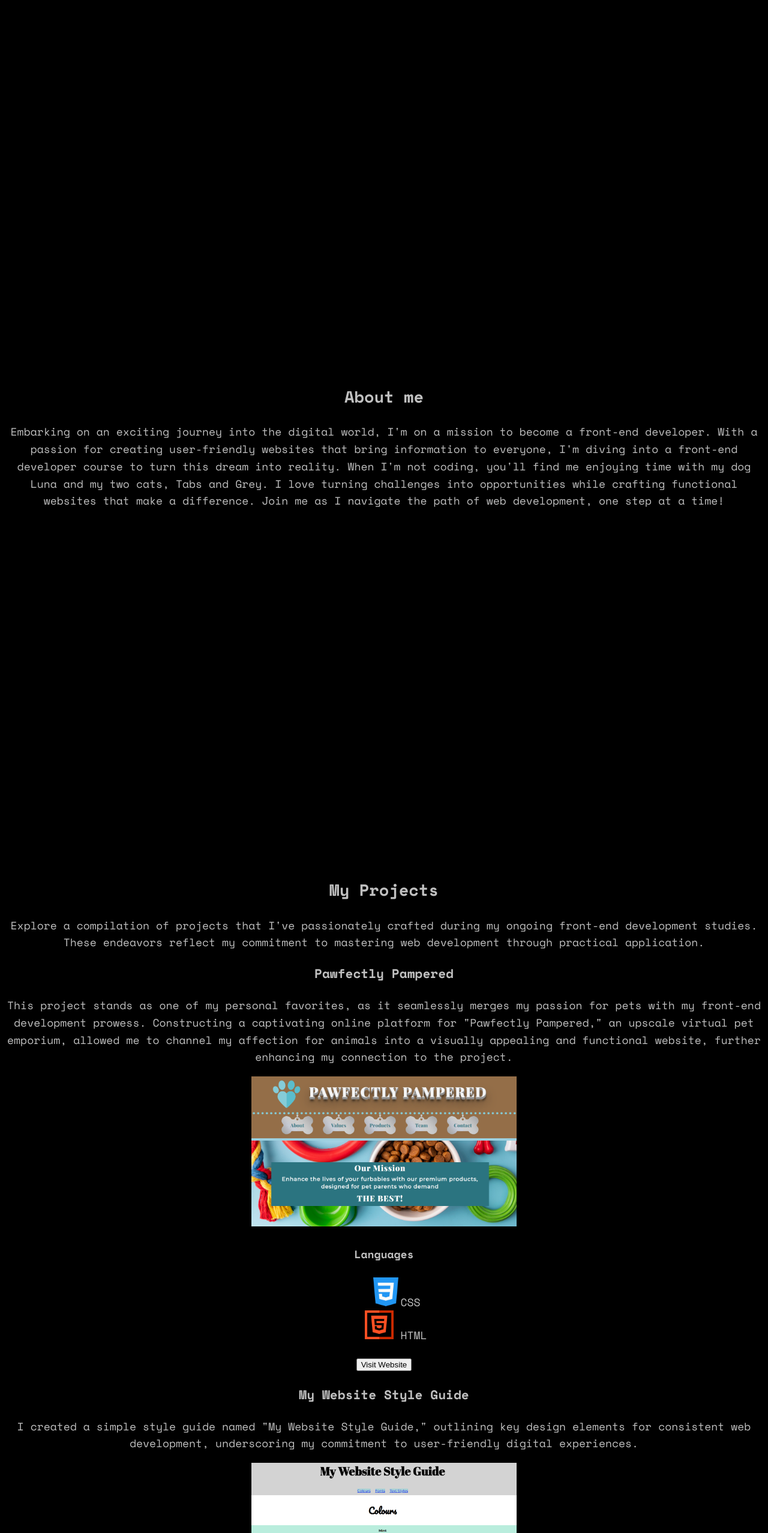
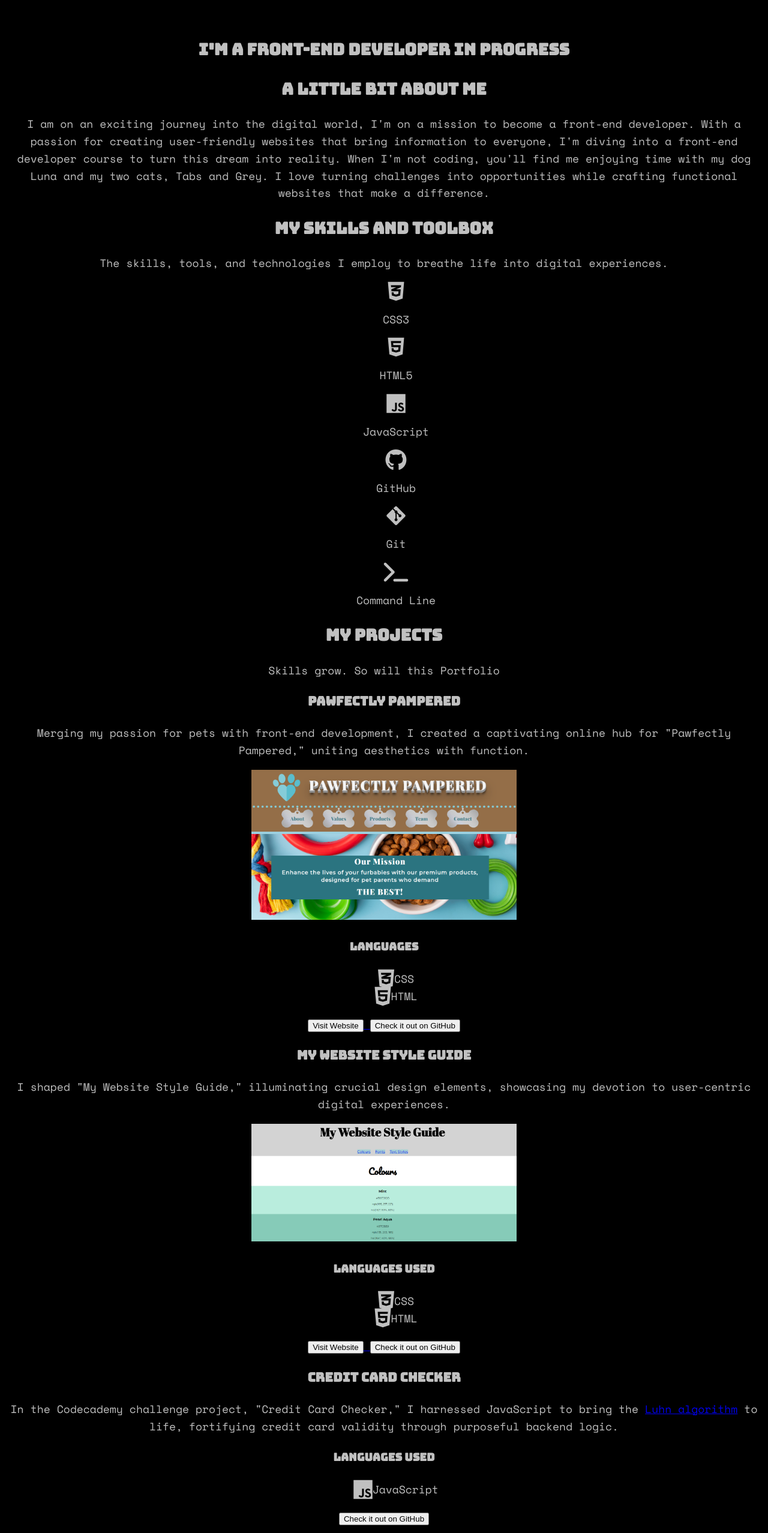
Before and after one commit to ellenevdm/Portfolio-Project, a plain HTML site: page index.html in a window 1280 px wide. Shown: the part 225-2780 px from the top of the page at 60% size. Drawn offline with nearby package versions, Linux system fonts and the light colour scheme.

Commit message:
Finished up the home page

```diff
--- a/index.html
+++ b/index.html
@@ -3,7 +3,7 @@
 
 <head>
     <title>My Personal Portfolio</title>
-    <link rel="shortcut icon" href="Icons and Logo/New logo.png" type="image/x-icon">
+    <link rel="shortcut icon" href="Icons and Logo/Lgog.png" type="image/x-icon">
     <link rel="stylesheet" href="style.css">
     <link rel="preconnect" href="https://fonts.googleapis.com">
     <link rel="preconnect" href="https://fonts.gstatic.com" crossorigin>
@@ -12,13 +12,16 @@
         rel="stylesheet">
     <link href="https://fonts.googleapis.com/css2?family=Press+Start+2P&display=swap" rel="stylesheet">
     <script src="https://kit.fontawesome.com/e834a5ebb4.js" crossorigin="anonymous"></script>
+
+
+
 </head>
 
 <body>
     <!--Navigation Bar-->
 
     <nav class="nav-bar">
-        <img src="Icons and Logo/New logo.png" alt="Logo with an E in it" class="logo">
+        <img src="Icons and Logo/Lgog.png" alt="Logo with an E in it" class="logo">
         <ul class="navigation-items">
             <li class="navigation-item">
                 <a href="#about-me"><i class="fa-solid fa-address-card"></i>
@@ -33,8 +36,8 @@
                     My skills</a>
             </li>
             <li class="navigation-item" class="contact">
-                <a href="#contact"><i class="fa-solid fa-envelope"></i>
-                    Contact Me</a>
+                <a href="contact.html"><i class="fa-solid fa-envelope"></i>
+                    Get in Touch</a>
             </li>
         </ul>
     </nav>
@@ -43,121 +46,177 @@
     <!--Banner Section-->
 
     <div class="banner section">
-        <h1>Hi there !<span class="wave">👋</span> I'm Ellené</h1>
+        <h1><span class="wave">👋</span>Hi there! <br>
+            I'm Ellené!</h1>
 
-        <h2>Front-End Developer in Progress</h2>
+        <h2>I'm a Front-End Developer in Progress</h2>
 
     </div>
     </header>
     <main>
-        <div class="container"></div>
+        <div class="container">
             <!--ABout me section-->
             <div class="about section">
-            <h2 id="about-me">About me</h2>
+                <h2 id="about-me">A little bit about me</h2>
+
                 <p>
-                Embarking on an exciting journey into the digital world, I'm on a mission to become a front-end
-                developer. With a passion for creating user-friendly websites that bring information to everyone, I'm
-                diving into a front-end developer course to turn this dream into reality. When I'm not coding, you'll
-                find me enjoying time with my dog Luna and my two cats, Tabs and Grey. I love turning challenges into
-                opportunities while crafting functional websites that make a difference. Join me as I navigate the path
-                of web development, one step at a time!
+                    I am on an exciting journey into the digital world, I'm on a mission to become a
+                    front-end
+                    developer. With a passion for creating user-friendly websites that bring information to everyone,
+                    I'm
+                    diving into a front-end developer course to turn this dream into reality. When I'm not coding,
+                    you'll
+                    find me enjoying time with my dog Luna and my two cats, Tabs and Grey. I love turning challenges
+                    into
+                    opportunities while crafting functional websites that make a difference.
                 </p>
+            </div>
+
+            <div class="skills section">
+                <h2 id="skills">My skills and toolbox</h2>
+                <p>
+                    The skills, tools, and technologies I employ to breathe life into digital experiences.
+                </p>
+                <ul class="skill-list">
+                    <li>
+                        <a class="skill-item">
+                            <i class="fa-brands fa-css3-alt fa-2xl"></i>
+                            <p>CSS3</p>
+                        </a>
+                    </li>
+                    <li>
+
+                        <a class="skill-item">
+                            <i class="fa-brands fa-html5 fa-2xl"></i>
+                            <p>HTML5</p>
+                        </a>
+                    </li>
+                    <li>
+
+                        <a class="skill-item">
+                            <i class="fa-brands fa-js fa-2xl"></i>
+                            <p>JavaScript</p>
+                        </a>
+                    </li>
+                    <li>
+
+                        <a class="skill-item">
+                            <i class="fa-brands fa-github fa-2xl"></i>
+                            <p>GitHub</p>
+                        </a>
+                    </li>
+                    <li>
+
+                        <a class="skill-item">
+                            <i class="fa-brands fa-git-alt fa-2xl"></i>
+                            <p>Git</p>
+                        </a>
+                    </li>
+                    <li>
+
+                        <a class="skill-item">
+                            <i class="fa-sharp fa-solid fa-terminal fa-2xl"></i>
+                            <p>Command Line</p>
+                        </a>
+                    </li>
+
+                </ul>
+
             </div>
 
             <!--Projects Section-->
             <div class="proj section">
                 <h2 id="projects">My Projects</h2>
-            <p>Explore a compilation of projects that I've passionately crafted during my ongoing front-end development
-                studies. These endeavors reflect my commitment to mastering web development through practical
-                application.</p>
+                <p>Skills grow. So will this Portfolio</p>
                 <div class="proj-container">
                     <div class="proj-box pawfectly">
                         <h3>Pawfectly Pampered</h3>
                         <div class="proj-description">
                             <!--Picture-->
-                        <p>This project stands as one of my personal favorites, as it seamlessly merges my passion for
-                            pets with my front-end development prowess. Constructing a captivating online platform for
-                            "Pawfectly Pampered," an upscale virtual pet emporium, allowed me to channel my affection
-                            for animals into a visually appealing and functional website, further enhancing my
-                            connection to the project.</p>
+                            <p>Merging my passion for pets with front-end development, I created a captivating online
+                                hub for "Pawfectly Pampered," uniting aesthetics with function.</p>
                         </div>
                         <img src="Projects/Pawfectly-Pampered.png" alt="Snapshot of Pawfectly Pampered website"
                             class="website-img">
 
                         <h4>Languages</h4>
                         <ul>
-                        <li class="proj-lang"><img src="Icons and Logo/css-3.png" alt="CSS 3" class="proj-icons">CSS
-                        </li>
-                        <li class="proj-lang"><img src="Icons and Logo/html.png" alt="HTML 5" class="proj-icons"> HTML
-                        </li>
+                            <li><i class="fa-brands fa-css3-alt fa-2xl"></i>CSS</li>
+                            <li><i class="fa-brands fa-html5 fa-2xl"></i>HTML</li>
                         </ul>
                         <a href="https://ellenevdm.github.io/pawfectlypampered/" target="_blank">
                             <button class="proj-link">Visit Website</button>
                         </a>
+                        <a class="proj-link" href="https://github.com/ellenevdm/Mysterious-Organism-Project"
+                        target="_blank">
+                        <button>Check it out on GitHub</button></a>
                     </div>
                     <div class="proj-box design-system">
                         <h3>My Website Style Guide</h3>
                         <div class="proj-description">
                             <!--Picture-->
-                        <p>I created a simple style guide named "My Website Style Guide," outlining key design elements
-                            for consistent web development, underscoring my commitment to user-friendly digital
-                            experiences.</p>
+                            <p>I shaped "My Website Style Guide," illuminating crucial design elements, showcasing my
+                                devotion to user-centric digital experiences.</p>
                         </div>
                         <img src="Projects/My-Website-Style-Guide.png" alt="Snapshot of Pawfectly Pampered website"
                             class="website-img">
 
                         <h4>Languages Used</h4>
                         <ul class="proj-lang">
-                        <li><img src="Icons and Logo/css-3.png" alt="CSS 3" class="proj-icons">CSS</li>
-                        <li><img src="Icons and Logo/html.png" alt="HTML 5" class="proj-icons">HTML</li>
+                            <li><i class="fa-brands fa-css3-alt fa-2xl"></i>CSS</li>
+                            <li><i class="fa-brands fa-html5 fa-2xl"></i>HTML</li>
                         </ul>
                         <a class="proj-link" href="https://ellenevdm.github.io/websitedesignproject/" target="_blank">
                             <button>Visit Website</button>
                         </a>
+                        <a class="proj-link" href="https://github.com/ellenevdm/Mysterious-Organism-Project"
+                            target="_blank">
+                            <button>Check it out on GitHub</button></a>
                     </div>
                     <div class="proj-box credit-checker">
                         <h3>Credit Card Checker</h3>
                         <div class="proj-description">
                             <p>
-                            In the Codecademy challenge project, "Credit Card Checker," I employed JavaScript to
-                            implement the <a href="https://en.wikipedia.org/wiki/Luhn_algorithm">Luhn algorithm</a> and
-                            verify the validity of credit cards. Employing JavaScript
-                            functions, I tackled this task, creating an essential backend logic. Although this project
-                            lacks a frontend interface, you can explore my code by following the GitHub link provided
-                            below.</p>
+                                In the Codecademy challenge project, "Credit Card Checker," I harnessed JavaScript to
+                                bring the <a href="https://en.wikipedia.org/wiki/Luhn_algorithm">Luhn algorithm</a> to
+                                life, fortifying credit card validity through purposeful backend logic.</p>
 
                         </div>
 
                         <h4>Languages Used</h4>
                         <ul class="proj-lang">
-                        <li><img src="Icons and Logo/js medium.png" alt="JavaScript" class="proj-icons">JavaScript</li>
+                            <li><i class="fa-brands fa-js fa-2xl"></i>JavaScript
+                            </li>
                         </ul>
-                    <a class="proj-link" href="https://github.com/ellenevdm/credit-card-checker-js" target="_blank">
-                        <button>Check Out in GitHub</button></a>
+                        <a class="proj-link" href="https://github.com/ellenevdm/Mysterious-Organism-Project"
+                            target="_blank">
+                            <button>Check it out on GitHub</button></a>
                     </div>
 
                     <div class="proj-box mystery-organism">
                         <h3>Mysterious Organism</h3>
                         <div class="proj-description">
                             <p>
-                            Within the realm of the JavaScript course, the "Mysterious Organism" project posed another
-                            intriguing challenge. The task entailed crafting JavaScript objects that emulate an
-                            organism's DNA for research purposes. I accomplished this objective by developing a factory
-                            function equipped with internal methods. While this project lacks a frontend interface, you
-                            can explore the intricacies of my JavaScript code on my GitHub repository.</p>
+                                In JavaScript, I took on the fascinating "Mysterious Organism" project. I crafted object
+                                simulations of DNA using a smart factory function and internal methods. While it's
+                                backend-focused, you can explore the JavaScript code on my GitHub.</p>
 
                         </div>
 
                         <h4>Languages Used</h4>
                         <ul class="proj-lang">
-                        <li><img src="Icons and Logo/js medium.png" alt="JavaScript" class="proj-icons">JavaScript</li>
+                            <li><i class="fa-brands fa-js fa-2xl"></i>JavaScript
+                            </li>
                         </ul>
                         <a class="proj-link" href="https://github.com/ellenevdm/Mysterious-Organism-Project"
                             target="_blank">
-                        <button>Check Out in GitHub</button></a>
+                            <button>Check it out on GitHub</button></a>
                     </div>
                 </div>
             </div>
+
+
+
         </div>
     </main>
 </body>
--- a/style.css
+++ b/style.css
@@ -13,26 +13,17 @@ html {
 }
 
 .section {
-  height: 100vh;
   justify-content: center;
   align-items: center;
-  padding: ;
+
 }
 
-main {
-  scroll-snap-type: mandatory;
-  height: 100vh;
-}
 
 li{
   list-style: none;
 }
 
 
-#logo{
-  width: 80px;
-  height: 80px;
-}
 
 
 h2,
@@ -40,7 +31,7 @@ h3,
 h4,
 h5,
 h6 {
-color: #C0C0C0
+color: #C0C0C0;
 font-family: 'Bungee', cursive;
 }
 
@@ -74,8 +65,7 @@ h1 {
   .logo{
     float: left;
     display: inline-block;
-    width: 48px;
-    height: 48px;
+    width: 80px;
   }
 
 
```
Also changed, not shown: contact.html (added, +51 -0 lines), Icons and Logo/1.png (added), Icons and Logo/Lgog.png (added), Icons and Logo/ghhf.png (added). Lines whose indentation alone changed are shown as unchanged.
